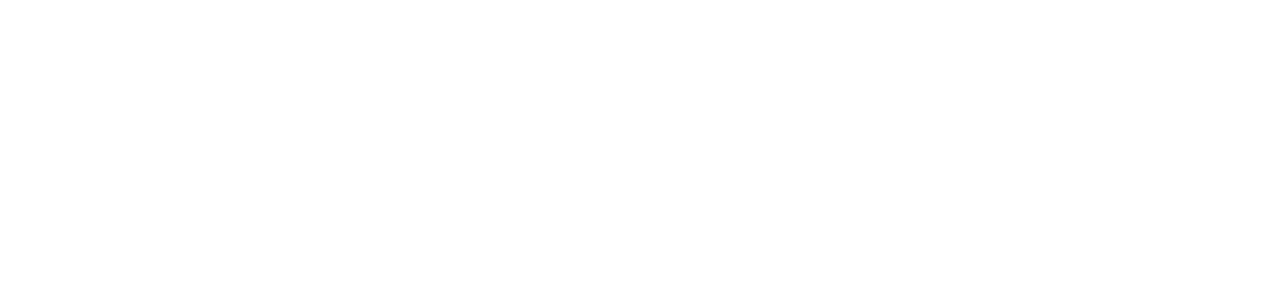
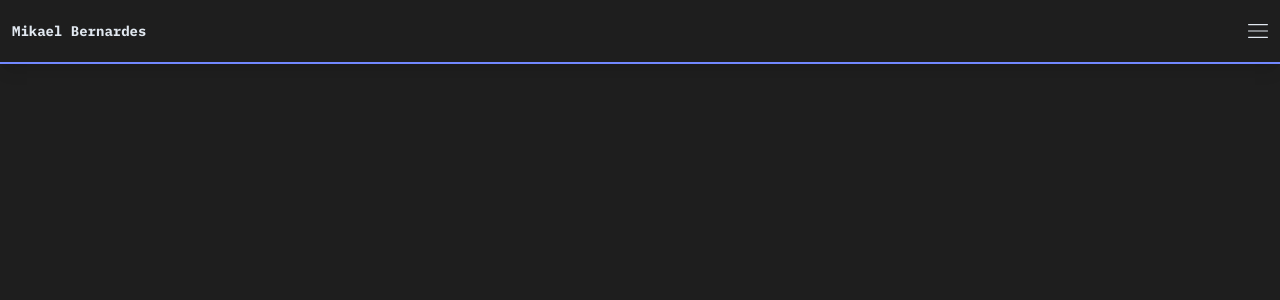
Before and after one commit to mikaelbernardes/portfolio, a Next.js app: page / in a window 1280 px wide. Shown: the top 300 px of the page. Built offline with nearby package versions, Linux system fonts and the light colour scheme.

Commit message:
feat: add the Header component without logic

```diff
--- a/app/layout.tsx
+++ b/app/layout.tsx
@@ -1,6 +1,7 @@
 import type { Metadata } from 'next';
 import { IBM_Plex_Mono } from 'next/font/google';
 import './globals.css';
+import { Header } from '@/layout/Header';
 
 const IbmPlexMono = IBM_Plex_Mono({
 	subsets: ['cyrillic'],
@@ -19,7 +20,15 @@
 }) {
 	return (
 		<html lang="en">
-			<body className={IbmPlexMono.className}>{children}</body>
+			<body
+				className={`
+					${IbmPlexMono.className}
+					bg-B100
+				`}
+			>
+				<Header />
+				{children}
+			</body>
 		</html>
 	);
 }
--- /dev/null
+++ b/src/layout/Header/index.tsx
@@ -0,0 +1,17 @@
+import Image from 'next/image';
+import MenuHamburguer from '@public/menuhamburguer.svg';
+
+function Header() {
+
+	return(
+		<header className="w-screen h-16 px-3 flex items-center justify-between bg-B100 border-b-2 border-P100 shadow-lg">
+			<h1 className="text-T300 font-bold text-sm">Mikael Bernardes</h1>
+			<Image
+				src={MenuHamburguer}
+				alt='Ícone de menu em formato de hamburguer'
+			/>
+		</header>
+	);
+}
+
+export { Header };
--- a/tsconfig.json
+++ b/tsconfig.json
@@ -19,7 +19,8 @@
       }
     ],
     "paths": {
-      "@/*": ["./src/*"]
+      "@/*": ["./src/*"],
+      "@public/*": ["./public/*"]
     }
   },
   "include": ["next-env.d.ts", "**/*.ts", "**/*.tsx", ".next/types/**/*.ts"],
```
Also changed, not shown: public/menuhamburguer.svg (added).
